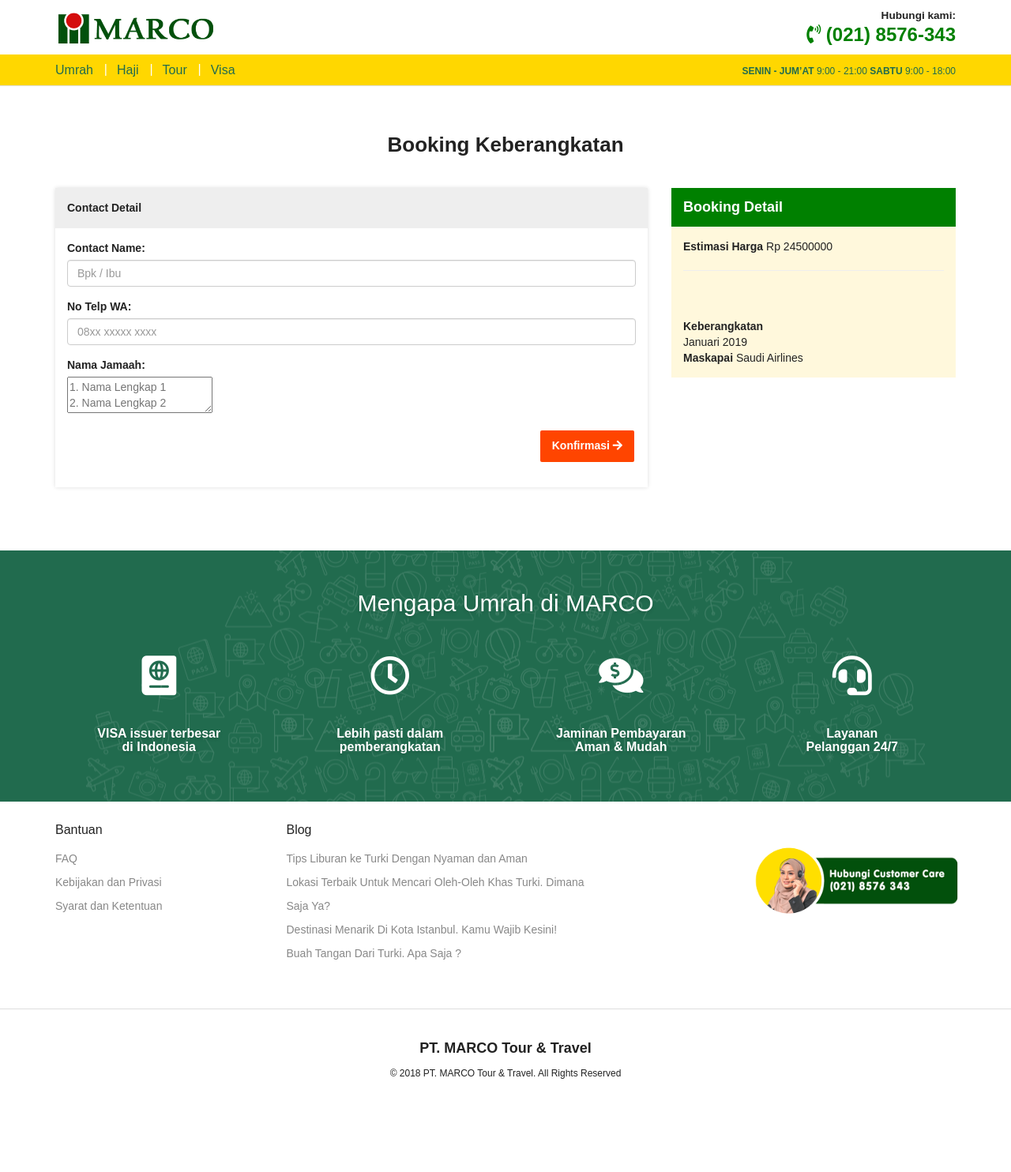
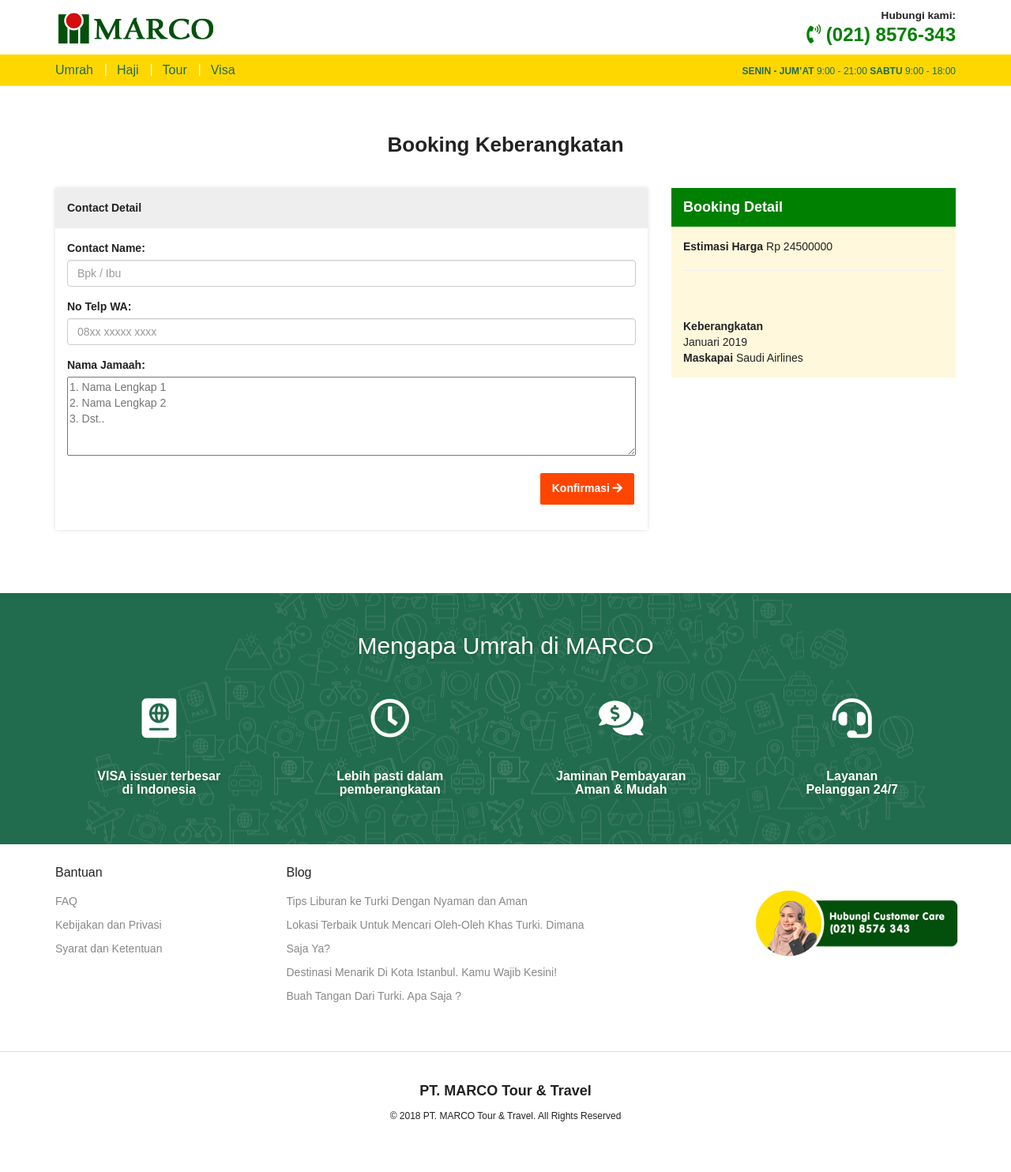
Before and after one commit to kemtol/marco, a Jekyll site: the page built from pages/booking.html, in a window 1280 px wide. Shown: the whole page at 79% size. Built offline with Jekyll 4.4.1, drawn with Linux system fonts in a browser that asks for light colours; nearby versions of some CDN libraries; a script that is not in the unit is left out; before the commit the page ends 1430 px from its top, so only the background shows below that.

Commit message:
Update booking.html

```diff
--- a/pages/booking.html
+++ b/pages/booking.html
@@ -36,7 +36,7 @@
                 <div class="form-group mb-20">
                   <label class="col-xs-12" for="wa">Nama Jamaah:</label>
                   <div class="col-xs-12">
-                  <textarea placeholder="1. Nama Lengkap 1&#10;2. Nama Lengkap 2&#10;3. Dst.."></textarea>
+                  <textarea style="width:100%;height:100px" placeholder="1. Nama Lengkap 1&#10;2. Nama Lengkap 2&#10;3. Dst.."></textarea>
                   </div>
                 </div>
 
```
